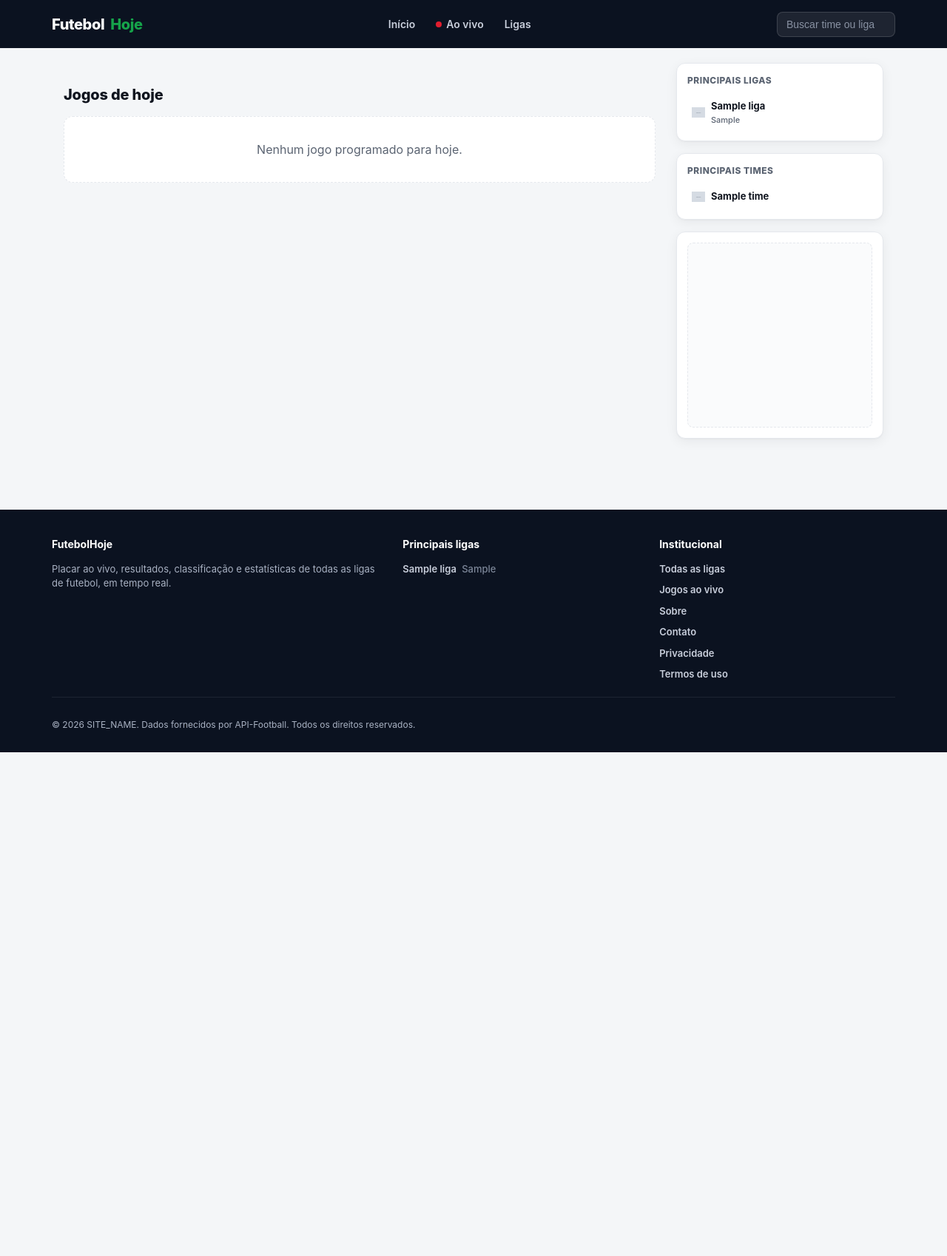
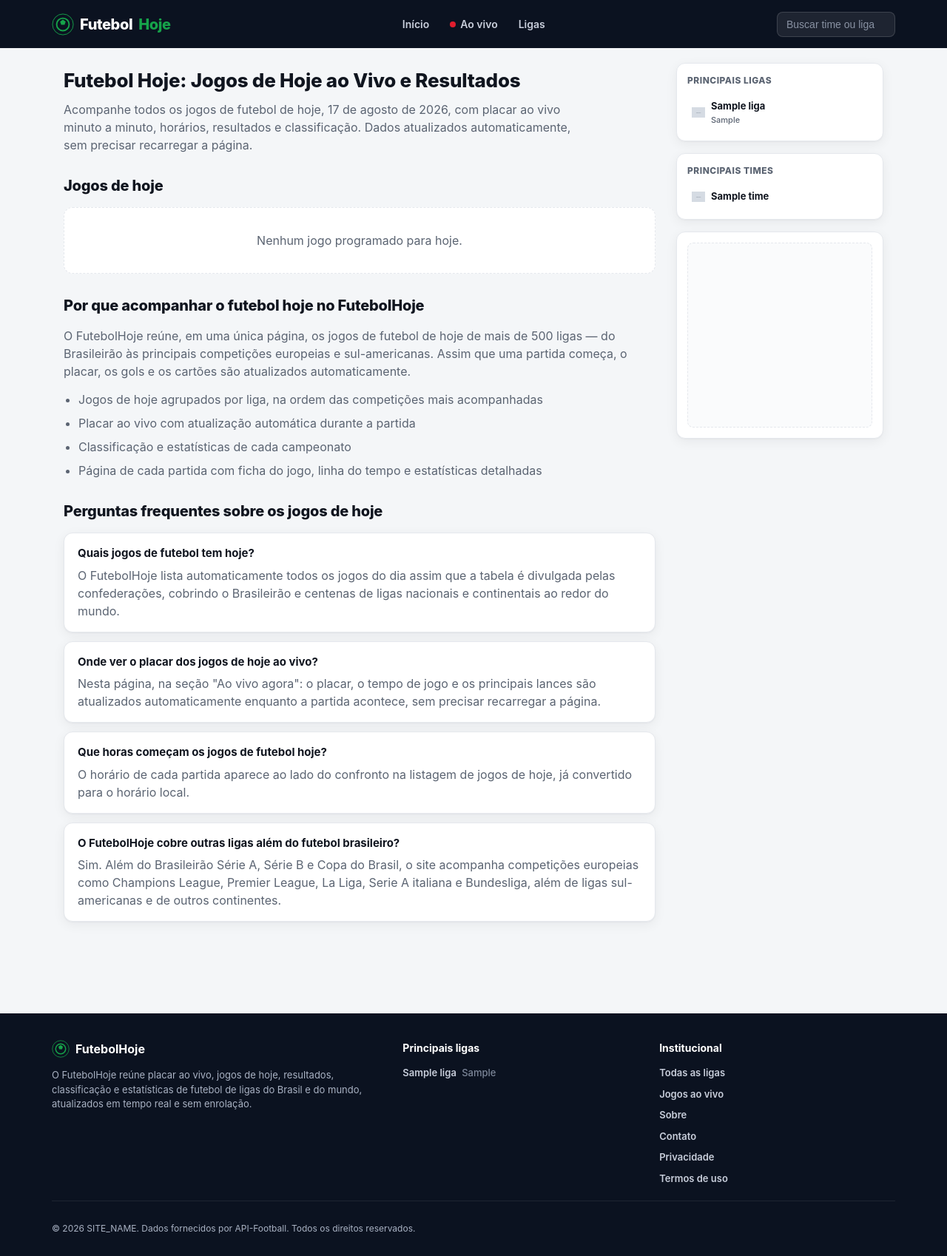
Before and after one commit to netominas/futebolhoje.com, a PHP site: page / in a window 1280 px wide. Shown: the whole page at 74% size. Before the commit the page ends 1017 px from the top, so only its background shows below. Run offline with PHP 8.4, Linux system fonts and the light colour scheme; tables that the repository leaves empty hold one stand-in row (values such as "Sample post"); grey boxes marked "Sample" are stand-in pictures; some libraries are stand-ins or nearby versions.

Commit message:
Conteúdo SEO na home e logo do site
Objetivo: rankear no Google para "futebol hoje" / "jogos de hoje".

- Home: H1 único ("Futebol Hoje: Jogos de Hoje ao Vivo e Resultados"),
  parágrafo de introdução, seção "Por que acompanhar" e FAQ (com
  FAQPage JSON-LD) segmentando buscas de cauda longa.
- Title/description da home reescritos com as keywords-alvo.
- Nova função formatarDataExtensa() (data por extenso em PT-BR sem
  depender de locale/intl).
- Logo (assets/img/logo-mark.svg) reaproveitando a linguagem visual
  do favicon, adicionada no header e no footer.
- assets/img/og-default.svg criado (era referenciado pelo Seo mas
  não existia no repo).
- Sobre: texto reforçado com as mesmas keywords e link interno para
  a home e para /ligas.

```diff
--- a/assets/css/style.css
+++ b/assets/css/style.css
@@ -128,6 +128,7 @@ img { max-width: 100%; display: block; }
 }
 
 .site-header__logo span { color: var(--cor-primaria); }
+.site-header__logo-mark { flex-shrink: 0; display: block; }
 
 .site-nav {
   display: flex;
@@ -213,6 +214,41 @@ main { min-height: 60vh; padding-bottom: 48px; }
   align-items: center;
   gap: 8px;
 }
+
+.pagina-titulo {
+  font-size: 26px;
+  font-weight: 800;
+  letter-spacing: -0.01em;
+  margin: 4px 0 8px;
+}
+
+.pagina-intro {
+  color: var(--cor-texto-suave);
+  margin: 0 0 24px;
+  max-width: 68ch;
+}
+
+.secao-sobre-home p { color: var(--cor-texto-suave); margin: 0 0 14px; }
+
+.lista-marcadores {
+  margin: 0;
+  padding-left: 20px;
+  color: var(--cor-texto-suave);
+  display: grid;
+  gap: 8px;
+}
+
+.faq-item {
+  background: var(--cor-superficie);
+  border: 1px solid var(--cor-borda);
+  border-radius: var(--raio);
+  box-shadow: var(--sombra);
+  padding: 16px 18px;
+  margin-bottom: 12px;
+}
+
+.faq-item h3 { margin: 0 0 6px; font-size: 15px; }
+.faq-item p { margin: 0; color: var(--cor-texto-suave); }
 
 /* Grupo de jogos por liga */
 .liga-grupo {
@@ -511,6 +547,7 @@ main { min-height: 60vh; padding-bottom: 48px; }
 }
 
 .site-footer__coluna h3 { color: #fff; font-size: 14px; margin: 0 0 14px; }
+.site-footer__marca { display: flex; align-items: center; gap: 8px; font-size: 16px !important; }
 .site-footer__coluna p { color: #a9b2c3; margin: 0; }
 .site-footer__coluna ul { list-style: none; margin: 0; padding: 0; display: flex; flex-direction: column; gap: 9px; }
 .site-footer__coluna ul li a { color: #c8cedb; font-weight: 600; }
--- a/controllers/HomeController.php
+++ b/controllers/HomeController.php
@@ -8,10 +8,15 @@ final class HomeController
     {
         $jogosHoje = Jogo::hoje();
         $jogosAoVivo = Jogo::aoVivo();
+        $jogosPorLiga = $this->agruparPorLiga($jogosHoje);
+
+        $totalJogos = count($jogosHoje);
+        $totalLigas = count($jogosPorLiga);
+        $dataExtensa = formatarDataExtensa();
 
         Seo::set(
-            SITE_NAME . ' - Placar ao vivo, resultados e classificação de futebol',
-            SITE_DESCRIPTION,
+            'Futebol Hoje: Jogos de Hoje ao Vivo e Resultados',
+            "Veja todos os jogos de futebol de hoje, {$dataExtensa}: placar ao vivo, horários, resultados e classificação de centenas de ligas do Brasil e do mundo, atualizados em tempo real.",
             '/'
         );
         Seo::addJsonLd([
@@ -21,11 +26,50 @@ final class HomeController
             'url' => url('/'),
             'description' => SITE_DESCRIPTION,
         ]);
+        Seo::addJsonLd([
+            '@context' => 'https://schema.org',
+            '@type' => 'FAQPage',
+            'mainEntity' => array_map(
+                static fn (array $item): array => [
+                    '@type' => 'Question',
+                    'name' => $item['pergunta'],
+                    'acceptedAnswer' => ['@type' => 'Answer', 'text' => $item['resposta']],
+                ],
+                $this->perguntasFrequentes()
+            ),
+        ]);
 
         View::render('home/index', [
-            'jogosHoje' => $this->agruparPorLiga($jogosHoje),
+            'jogosHoje' => $jogosPorLiga,
             'jogosAoVivo' => $jogosAoVivo,
+            'totalJogos' => $totalJogos,
+            'totalLigas' => $totalLigas,
+            'dataExtensa' => $dataExtensa,
+            'perguntas' => $this->perguntasFrequentes(),
         ]);
+    }
+
+    /** @return array<int, array{pergunta: string, resposta: string}> */
+    private function perguntasFrequentes(): array
+    {
+        return [
+            [
+                'pergunta' => 'Quais jogos de futebol tem hoje?',
+                'resposta' => 'O FutebolHoje lista automaticamente todos os jogos do dia assim que a tabela é divulgada pelas confederações, cobrindo o Brasileirão e centenas de ligas nacionais e continentais ao redor do mundo.',
+            ],
+            [
+                'pergunta' => 'Onde ver o placar dos jogos de hoje ao vivo?',
+                'resposta' => 'Nesta página, na seção "Ao vivo agora": o placar, o tempo de jogo e os principais lances são atualizados automaticamente enquanto a partida acontece, sem precisar recarregar a página.',
+            ],
+            [
+                'pergunta' => 'Que horas começam os jogos de futebol hoje?',
+                'resposta' => 'O horário de cada partida aparece ao lado do confronto na listagem de jogos de hoje, já convertido para o horário local.',
+            ],
+            [
+                'pergunta' => 'O FutebolHoje cobre outras ligas além do futebol brasileiro?',
+                'resposta' => 'Sim. Além do Brasileirão Série A, Série B e Copa do Brasil, o site acompanha competições europeias como Champions League, Premier League, La Liga, Serie A italiana e Bundesliga, além de ligas sul-americanas e de outros continentes.',
+            ],
+        ];
     }
 
     public function aoVivo(): void
--- a/controllers/PaginaController.php
+++ b/controllers/PaginaController.php
@@ -12,7 +12,7 @@ final class PaginaController
 
     public function sobre(): void
     {
-        Seo::set('Sobre o ' . SITE_NAME, 'Conheça o ' . SITE_NAME . ', portal de placar ao vivo e estatísticas de futebol.', '/sobre');
+        Seo::set('Sobre o ' . SITE_NAME, 'Conheça o ' . SITE_NAME . ', portal com os jogos de futebol de hoje, placar ao vivo, resultados e estatísticas de centenas de ligas.', '/sobre');
         View::render('paginas/sobre');
     }
 
--- a/core/helpers.php
+++ b/core/helpers.php
@@ -43,6 +43,20 @@ function formatarHora(string $dataUtc): string
     return $timestamp ? date('H:i', $timestamp) : $dataUtc;
 }
 
+// Data por extenso em PT-BR (ex: "17 de agosto de 2026") sem depender da extensão intl
+// nem do locale do servidor, que raramente vem configurado para pt_BR.
+function formatarDataExtensa(?int $timestamp = null): string
+{
+    static $meses = [
+        1 => 'janeiro', 2 => 'fevereiro', 3 => 'março', 4 => 'abril',
+        5 => 'maio', 6 => 'junho', 7 => 'julho', 8 => 'agosto',
+        9 => 'setembro', 10 => 'outubro', 11 => 'novembro', 12 => 'dezembro',
+    ];
+    $timestamp ??= time();
+
+    return (int) date('j', $timestamp) . ' de ' . $meses[(int) date('n', $timestamp)] . ' de ' . date('Y', $timestamp);
+}
+
 // Rótulo em PT-BR pros status curtos que a API-Football retorna (NS, 1H, HT, 2H, FT, ...)
 function statusJogoLabel(string $statusShort, ?int $elapsed): string
 {
--- a/views/home/index.php
+++ b/views/home/index.php
@@ -1,10 +1,21 @@
 <?php
 /** @var array $jogosHoje */
 /** @var array $jogosAoVivo */
+/** @var int $totalJogos */
+/** @var int $totalLigas */
+/** @var string $dataExtensa */
+/** @var array $perguntas */
 ?>
+<h1 class="pagina-titulo">Futebol Hoje: Jogos de Hoje ao Vivo e Resultados</h1>
+<p class="pagina-intro">
+    Acompanhe todos os jogos de futebol de hoje, <?= e($dataExtensa) ?>, com placar ao vivo minuto a minuto,
+    horários, resultados e classificação<?= $totalLigas > 0 ? ' de ' . $totalLigas . ' ' . ($totalLigas === 1 ? 'competição' : 'competições') . ' em andamento' : '' ?>.
+    Dados atualizados automaticamente, sem precisar recarregar a página.
+</p>
+
 <?php if ($jogosAoVivo !== []): ?>
     <section class="secao">
-        <h1 class="secao__titulo"><span class="badge-ao-vivo"><span class="dot-vivo"></span> Ao vivo agora</span></h1>
+        <h2 class="secao__titulo"><span class="badge-ao-vivo"><span class="dot-vivo"></span> Ao vivo agora</span></h2>
         <div class="liga-grupo">
             <?php foreach ($jogosAoVivo as $jogo): ?>
                 <?php View::partial('linha-jogo', ['jogo' => $jogo]); ?>
@@ -14,7 +25,7 @@
 <?php endif; ?>
 
 <section class="secao">
-        <h1 class="secao__titulo">Jogos de hoje</h1>
+    <h2 class="secao__titulo">Jogos de hoje</h2>
 
     <?php if ($jogosHoje === []): ?>
         <div class="vazio">Nenhum jogo programado para hoje.</div>
@@ -34,6 +45,31 @@
     <?php endif; ?>
 </section>
 
+<section class="secao secao-sobre-home">
+    <h2 class="secao__titulo">Por que acompanhar o futebol hoje no FutebolHoje</h2>
+    <p>
+        O FutebolHoje reúne, em uma única página, os jogos de futebol de hoje de mais de 500 ligas —
+        do Brasileirão às principais competições europeias e sul-americanas. Assim que uma partida
+        começa, o placar, os gols e os cartões são atualizados automaticamente.
+    </p>
+    <ul class="lista-marcadores">
+        <li>Jogos de hoje agrupados por liga, na ordem das competições mais acompanhadas</li>
+        <li>Placar ao vivo com atualização automática durante a partida</li>
+        <li><a href="<?= e(url('/ligas')) ?>">Classificação e estatísticas</a> de cada campeonato</li>
+        <li>Página de cada partida com ficha do jogo, linha do tempo e estatísticas detalhadas</li>
+    </ul>
+</section>
+
+<section class="secao secao-faq">
+    <h2 class="secao__titulo">Perguntas frequentes sobre os jogos de hoje</h2>
+    <?php foreach ($perguntas as $item): ?>
+        <div class="faq-item">
+            <h3><?= e($item['pergunta']) ?></h3>
+            <p><?= e($item['resposta']) ?></p>
+        </div>
+    <?php endforeach; ?>
+</section>
+
 <?php if ($jogosAoVivo !== []): ?>
 <script>setTimeout(function () { location.reload(); }, 25000);</script>
 <?php endif; ?>
--- a/views/partials/footer.php
+++ b/views/partials/footer.php
@@ -2,8 +2,11 @@
 <footer class="site-footer">
     <div class="container site-footer__grid">
         <div class="site-footer__coluna">
-            <h3>FutebolHoje</h3>
-            <p>Placar ao vivo, resultados, classificação e estatísticas de todas as ligas de futebol, em tempo real.</p>
+            <h3 class="site-footer__marca">
+                <img src="<?= e(asset('img/logo-mark.svg')) ?>" alt="" width="24" height="24">
+                FutebolHoje
+            </h3>
+            <p>O FutebolHoje reúne placar ao vivo, jogos de hoje, resultados, classificação e estatísticas de futebol de ligas do Brasil e do mundo, atualizados em tempo real e sem enrolação.</p>
         </div>
 
         <?php if ($ligasFooter !== []): ?>
--- a/views/partials/header.php
+++ b/views/partials/header.php
@@ -1,6 +1,9 @@
 <header class="site-header">
     <div class="container site-header__bar">
-        <a href="<?= e(url('/')) ?>" class="site-header__logo">Futebol<span>Hoje</span></a>
+        <a href="<?= e(url('/')) ?>" class="site-header__logo">
+            <img src="<?= e(asset('img/logo-mark.svg')) ?>" alt="" width="30" height="30" class="site-header__logo-mark">
+            Futebol<span>Hoje</span>
+        </a>
         <nav class="site-nav">
             <a href="<?= e(url('/')) ?>">Início</a>
             <a href="<?= e(url('/ao-vivo')) ?>" class="site-nav__ao-vivo"><span class="dot-vivo"></span> Ao vivo</a>
```
Also changed, not shown: views/paginas/sobre.php (+8 -2 lines), assets/img/logo-mark.svg (added), assets/img/og-default.svg (added). Lines whose indentation alone changed are shown as unchanged.
